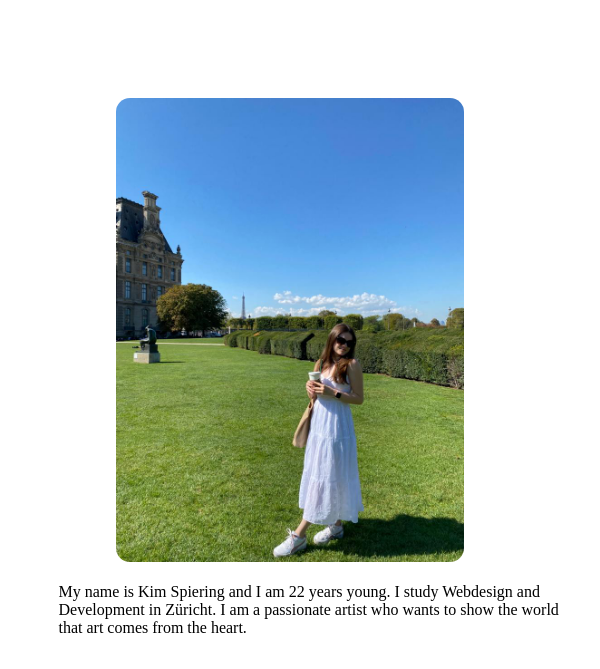
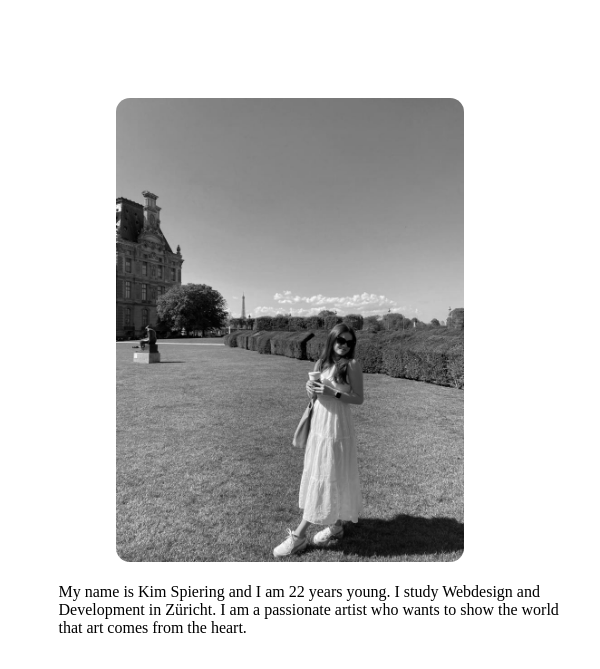
Before and after one commit to kspiering/KimsGallery, a plain HTML site: page html/about-me.html in a window 600 px wide. Shown: the part 131-800 px from the top of the page. Drawn offline with Linux system fonts and the light colour scheme; a web font is replaced by a local one.

Commit message:
bild hover

```diff
--- a/css/about-me.css
+++ b/css/about-me.css
@@ -33,7 +33,14 @@
         height: auto;
         border: 1px solid transparent;
         border-radius: 15px;
+        filter: grayscale(100%);
+      transition: filter 0.5s ease;
       }
+
+      img:hover, img:active {
+        filter: grayscale(0);
+      }
+
     .text {
       width: 100%;
       display: flex;
@@ -83,6 +90,12 @@
     border: 1px solid transparent;
     border-radius: 15px;
     margin-right: 50px;
+    filter: grayscale(100%);
+    transition: filter 0.5s ease;
+  }
+
+  img:hover {
+    filter: grayscale(0);
   }
 
   p {
```
